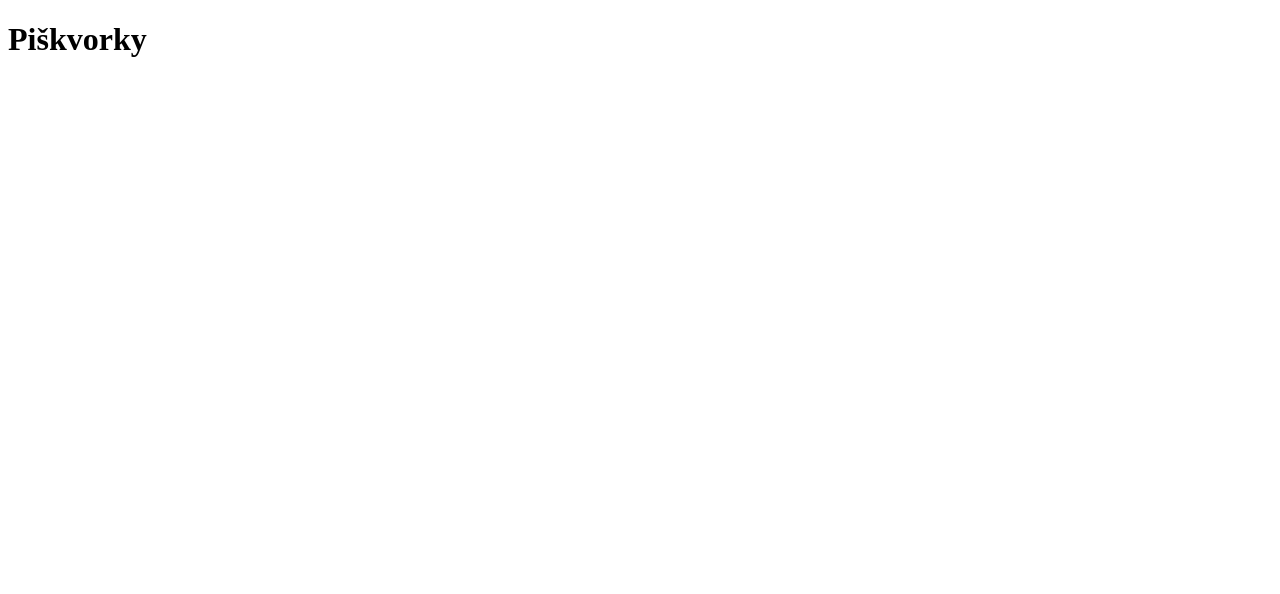
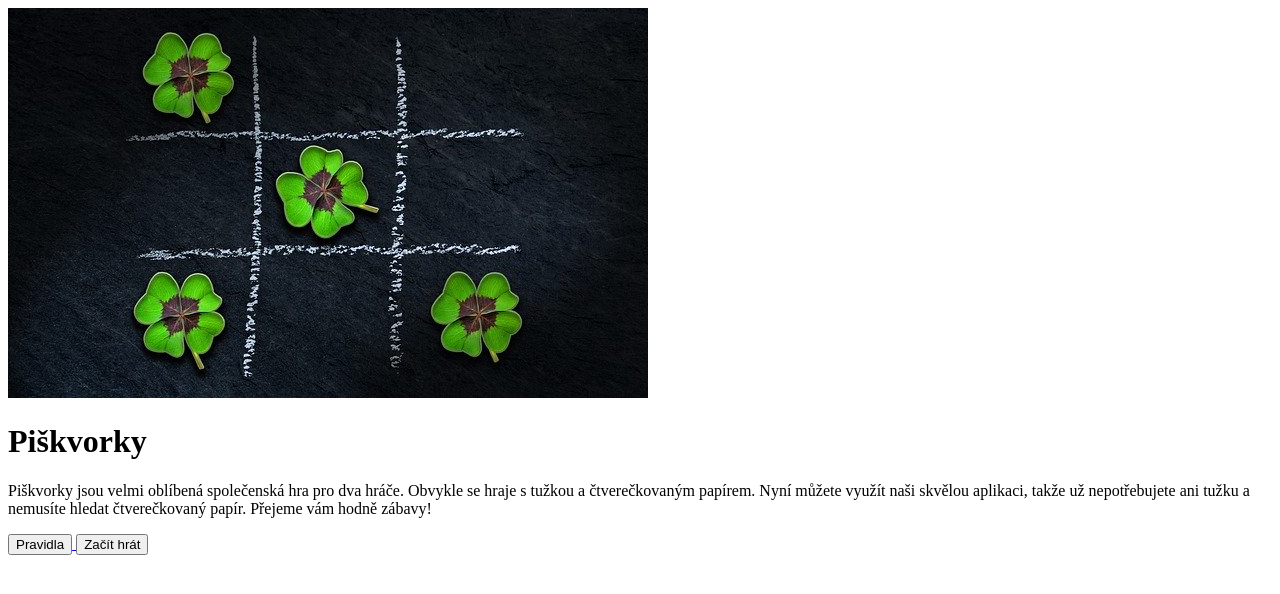
Before and after one commit to NikolKarnikova/Piskvorky, a plain HTML site: page index.html in a window 1280 px wide. Drawn offline with Linux system fonts and the light colour scheme.

Commit message:
uprava html

```diff
--- a/index.html
+++ b/index.html
@@ -4,10 +4,25 @@
     <meta charset="UTF-8">
     <meta name="viewport" content="width=device-width, initial-scale=1.0">
     <title>Piškvorky</title>
+    <link rel="stylesheet" type="text/css" href="styly.css" />
 </head>
 <body>
+    <img src="uvodni.jpg">
     <H1>
         Piškvorky
     </H1>
+    <p>
+        Piškvorky jsou velmi oblíbená společenská hra pro dva hráče. Obvykle se hraje s tužkou a čtverečkovaným papírem. Nyní můžete využít naši skvělou aplikaci, takže už nepotřebujete ani tužku a nemusíte hledat čtverečkovaný papír. Přejeme vám hodně zábavy!
+    </p>
+    <a href="https://czechitas-podklady.cz/Piskvorky-pravidla/">
+    <button>
+        Pravidla
+    </button>
+</a>
+<a href="index.html"></a>
+    <button>
+        Začít hrát
+    </button>
+</a>
 </body>
 </html>
```
Also changed, not shown: styly.css (added), uvodni.jpg (added).
